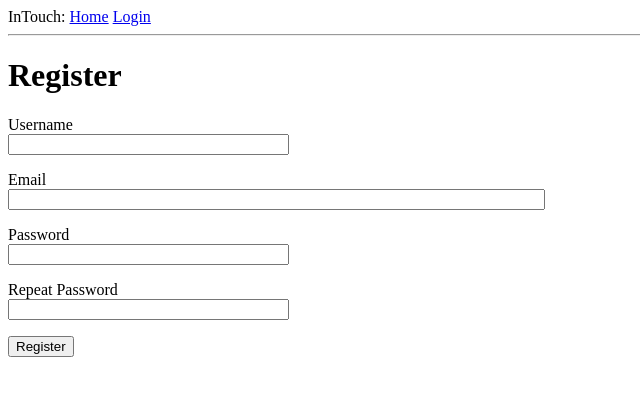
After one commit to juuliadidenko/social-network-with-flask, a Flask app: page /register in a window 1280 px wide. The commit adds this page. Shown: the top 396 px of the page, without its empty margins (0-640 px from the left). Run offline with Flask 2, Linux system fonts and the light colour scheme.

Commit message:
Add registration feature:
create Registration form, view and template

```diff
--- a/app/forms.py
+++ b/app/forms.py
@@ -1,7 +1,9 @@
 from flask_wtf import FlaskForm
 from wtforms import (StringField, PasswordField,
     BooleanField, SubmitField)
-from wtforms.validators import DataRequired
+from wtforms.validators import (DataRequired,
+    ValidationError, Email, EqualTo)
+from app.models import User
 
 
 class LoginForm(FlaskForm):
@@ -9,3 +11,26 @@ class LoginForm(FlaskForm):
     password = PasswordField('Password', validators=[DataRequired()])
     remember_me = BooleanField('Remember Me')
     submit = SubmitField('Sign In')
+
+
+class RegistrationForm(FlaskForm):
+    username = StringField('Username', validators=[DataRequired()])
+    email = StringField('Email', validators=[
+        DataRequired(), Email()])
+    password = PasswordField('Password', validators=[DataRequired()])
+    password2 = PasswordField(
+        'Repeat Password', validators=[DataRequired(),
+        EqualTo('password')]
+    )
+    submit = SubmitField('Register')
+
+    def validate_username(self, username):
+        user = User.query.filter_by(username=username.data).first()
+        if user:
+            raise ValidationError('Please use a different username')
+
+    def validate_email(self, email):
+        user = User.query.filter_by(email=email.data).first()
+        if user:
+            raise ValidationError(
+                'Please use a different email address')
--- a/app/routes.py
+++ b/app/routes.py
@@ -3,8 +3,8 @@ from flask import (render_template, flash, redirect, url_for,
 from flask_login import (current_user, login_user, logout_user,
     login_required)
 from werkzeug.urls import url_parse
-from app import app
-from app.forms import LoginForm
+from app import app, db
+from app.forms import LoginForm, RegistrationForm
 from app.models import User
 
 
@@ -51,3 +51,22 @@ def login():
 def logout():
     logout_user()
     return redirect(url_for('index'))
+
+
+@app.route('/register', methods=['GET', 'POST'])
+def register():
+    if current_user.is_authenticated:
+        return redirect(url_for('index'))
+    form = RegistrationForm()
+    if form.validate_on_submit():
+        user = User(
+            username=form.username.data,
+            email=form.email.data)
+        user.set_password(form.password.data)
+        db.session.add(user)
+        db.session.commit()
+        flash('Congratulations, you are now a registered user!')
+        return redirect(url_for('login'))
+    return render_template(
+        'register.html', title='Register',
+        form=form)
--- a/app/templates/login.html
+++ b/app/templates/login.html
@@ -24,4 +24,7 @@
         </p>
         <p>{{ form.submit() }}</p>
     </form>
+    <p>
+        New User? <a href="{{ url_for('register') }}">Click to Register</a>
+    </p>
 {% endblock %}
--- /dev/null
+++ b/app/templates/register.html
@@ -0,0 +1,39 @@
+{% extends "base.html" %}
+
+{% block content %}
+    <h1>Register</h1>
+    <form action="" method="post">
+        {{ form.hidden_tag() }}
+        <p>
+            {{ form.username.label }}<br>
+            {{ form.username(size=32) }}<br>
+            {% for error in form.username.errors %}
+                <span style="color: red;">[{{ error }}]</span>
+            {% endfor %}
+        </p>
+        <p>
+            {{ form.email.label }}<br>
+            {{ form.email(size=64) }}<br>
+            {% for error in form.email.errors %}
+                <span style="color: red;">[{{ error }}]</span>
+            {% endfor %}
+        </p>
+        <p>
+            {{ form.password.label }}<br>
+            {{ form.password(size=32) }}<br>
+            {% for error in form.password.errors %}
+                <span style="color: red;">[{{ error }}]</span>
+            {% endfor %}
+        </p>
+        <p>
+            {{ form.password2.label }}<br>
+            {{ form.password2(size=32) }}<br>
+            {% for error in form.password2.errors %}
+                <span style="color: red;">[{{ error }}]</span>
+            {% endfor %}
+        </p>
+        <p>
+            {{ form.submit() }}
+        </p>
+    </form>
+{% endblock %}
```
Also changed, not shown: app.db.
